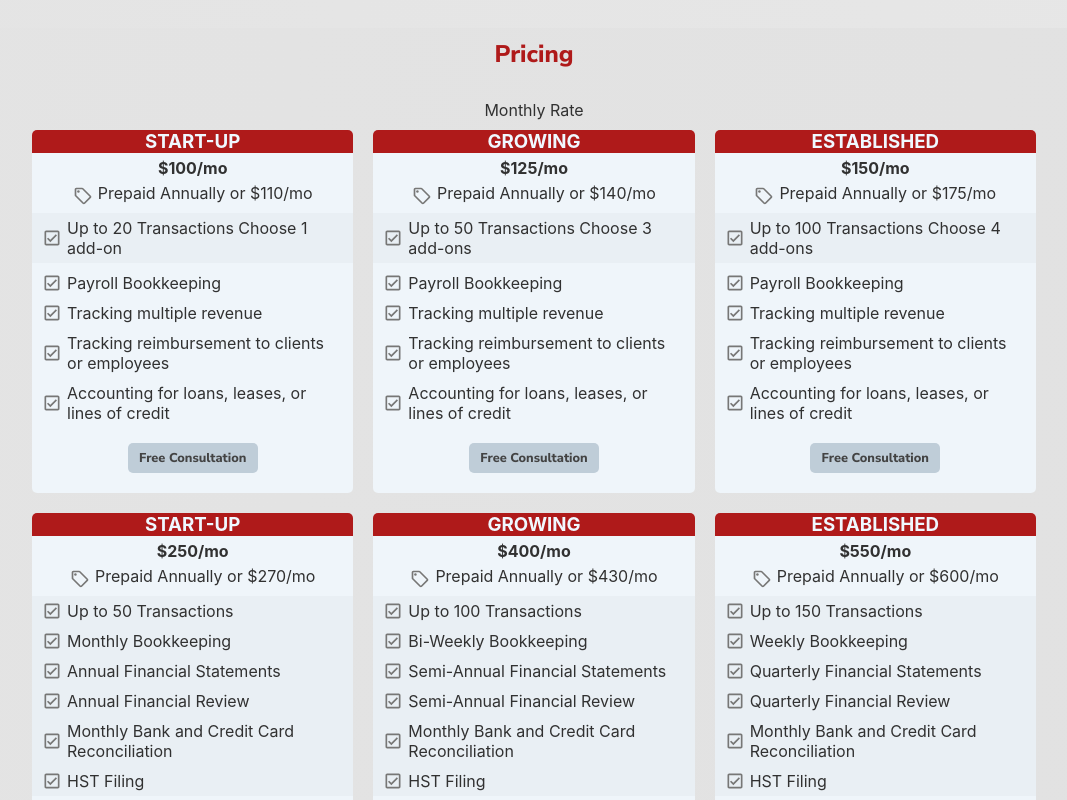
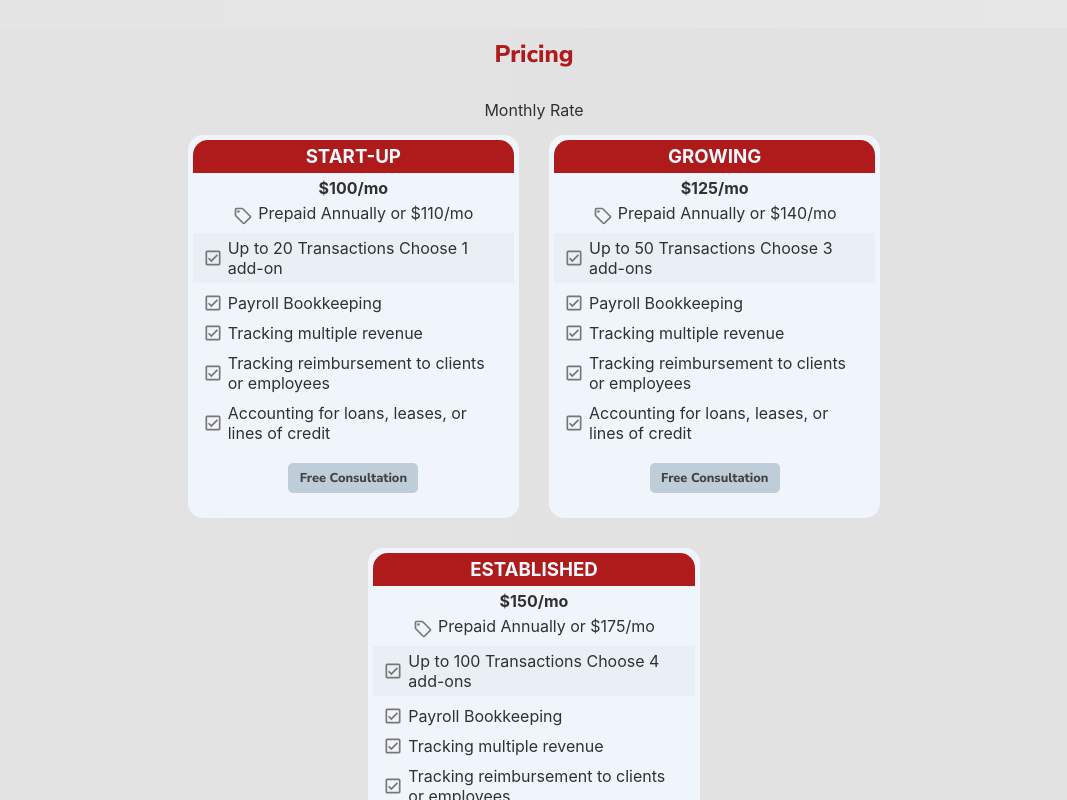
Before and after one commit to buzmakovTim/tsurikoffconsulting, a React (Create React App) app in the folder tsurikoffconsulting/: page / in a window 1280 px wide. Shown: the part 1920-2720 px from the top of the page, without its empty margins (106-1173 px from the left). Built offline with nearby package versions, Linux system fonts and the light colour scheme.

Commit message:
style update

```diff
--- a/tsurikoffconsulting/src/components/pricingCard/PricingCard.scss
+++ b/tsurikoffconsulting/src/components/pricingCard/PricingCard.scss
@@ -6,12 +6,12 @@
     flex-direction: column;
     width: 30%;
     // height: 250px;
-    // padding: 5px;
-    margin: 10px;
+    padding: 5px;
+    margin: 15px;
     // border: 1px solid black;
     // background-color: rgb(220, 220, 220);
     background-color: #eff5fa;
-    border-radius: 5px;
+    border-radius: 15px;
     align-self: stretch;
     transition: all 0.3s;
 }
@@ -28,12 +28,12 @@
     margin: auto auto 10px auto;
 }
 .pricing-title{
-    border-top-left-radius: 5px;
-    border-top-right-radius: 5px;
+    border-top-left-radius: 15px;
+    border-top-right-radius: 15px;
     background-color: $primary-color;
     color: aliceblue;
     h3{
-        margin: 0;
+        margin: 5px;
     }
 }
 .rate{
--- a/tsurikoffconsulting/src/components/scrollToTop/ScrollToTop.scss
+++ b/tsurikoffconsulting/src/components/scrollToTop/ScrollToTop.scss
@@ -5,7 +5,7 @@
     border: 1px solid rgb(197, 197, 197);
     border-radius: 5px;
     position: fixed;
-    bottom: 50px;
+    bottom: 55px;
     right: 50px;
     display: flex;
     justify-content: center;
@@ -21,6 +21,6 @@
 
 .totop:hover {
     cursor: pointer;
-    bottom: 55px;
+    bottom: 60px;
     transition: all 0.3s ease-in;
 }
```
